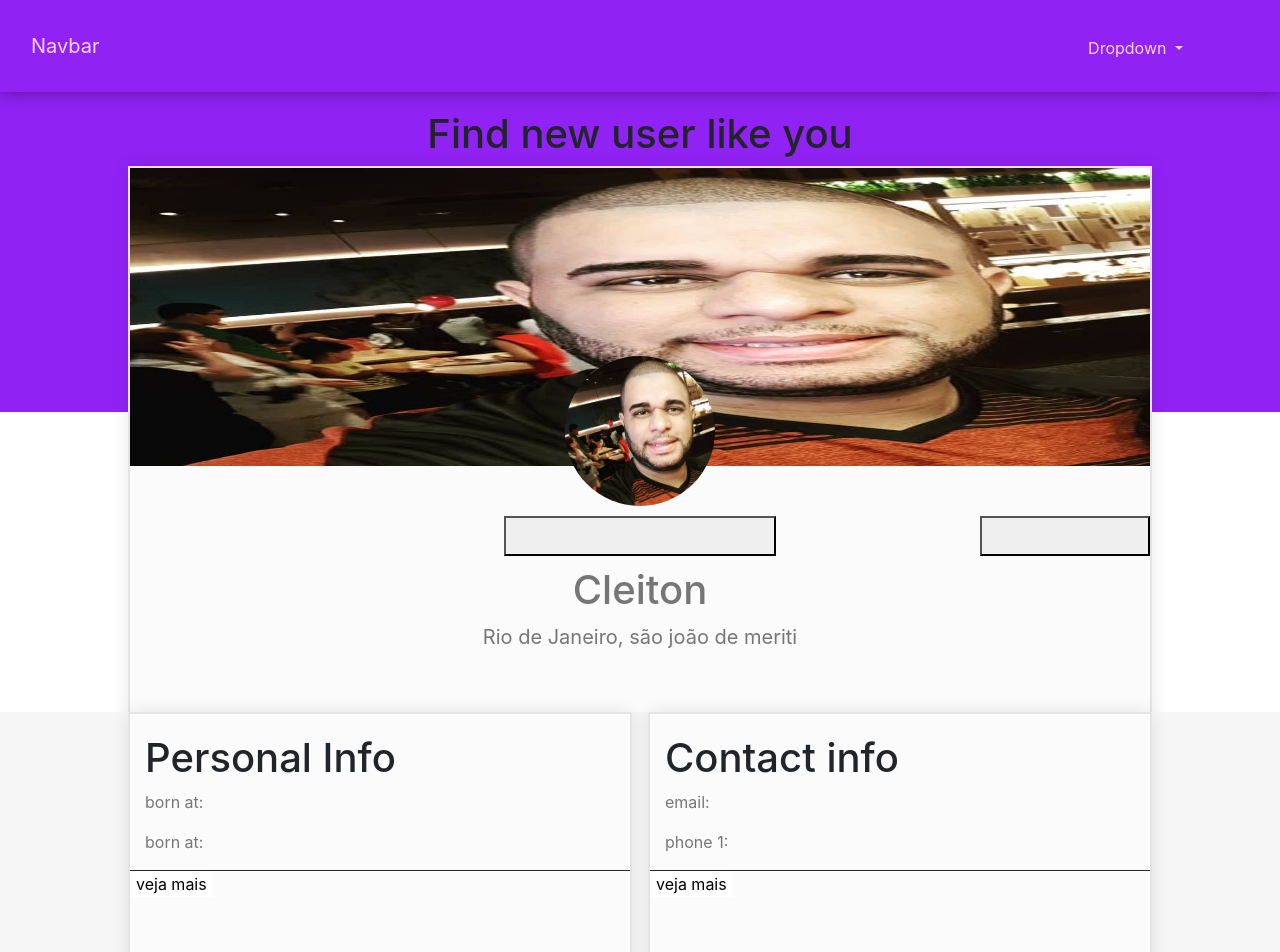
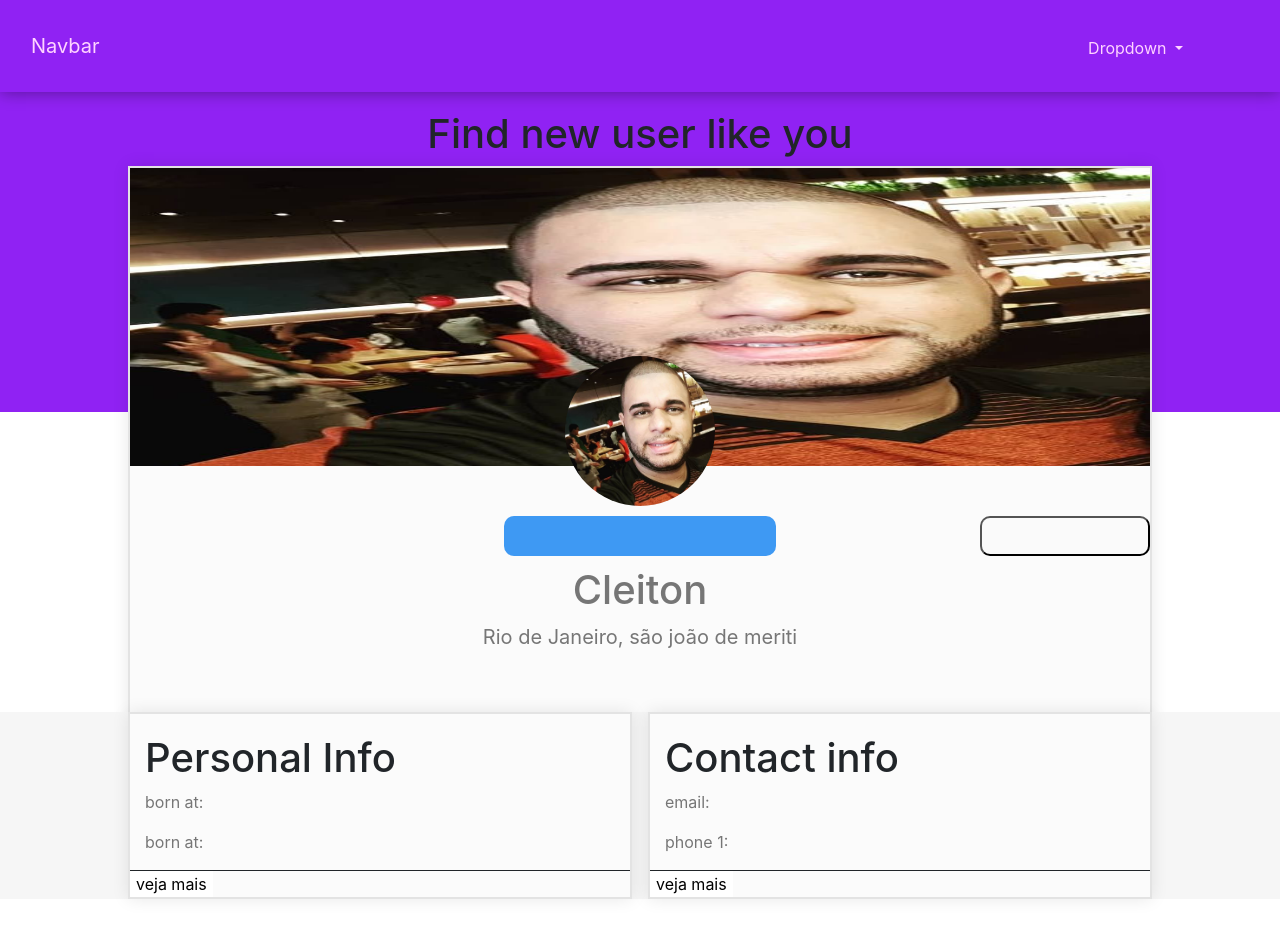
Before and after one commit to cleitonosilva/Challenge-B2W, an Angular app: page / in a window 1280 px wide. Shown: the top 952 px of the page. Built offline with nearby package versions, Linux system fonts and the light colour scheme.

Commit message:
Estilo da página

```diff
--- a/src/app/components/home/home.component.scss
+++ b/src/app/components/home/home.component.scss
@@ -1,5 +1,76 @@
-.dropdown-menu-end{
-  margin-left: -70px
+.dropdown-menu-end {
+  margin-left: -350px;
+  width: 380px;
+  @media (max-width: 560px) {
+    margin-left: -340px;
+  }
+  @media (max-width: 420px) {
+    margin-left: -260px;
+    width: 320px;
+  }
+  @media (max-width: 330px) {
+    margin-left: -243px;
+    width: 300px;
+  }
+
+.drop--title{
+  display: flex;
+  width: 100%;
+  font-size: 100%;
+  color: #9022f3;
+  font-weight: bold;
+  justify-content: space-around;
+}
+}
+.drop--box {
+  display: flex;
+  justify-content: center;
+  align-items: center;
+
+  .drop-img {
+    margin-right: 10px;
+
+    .img--circle {
+      width: 40px;
+      height: 40px;
+      border-radius: 50%;
+      overflow: hidden;
+      float: left;
+      transition: 0.3s ease;
+      background: #ffff;
+    }
+  }
+}
+
+.drop--user {
+  display: flex;
+  flex-direction: column;
+  width: 50%;
+  justify-content: center;
+  text-align: center;
+  align-items: center;
+
+  .user--title {
+    font-size: 100%;
+    margin: initial;
+  }
+
+  .user--subTitle {
+    font-size: 70%;
+    margin: initial;
+    @media (max-width: 420px) {
+      font-size: 60%
+    }
+
+  }
+}
+.drop--btn{
+  background: #e25c54;
+  margin-left: 30px;
+  color: #ffff;
+  outline: none;
+  border: none;
+
 }
 
 .nenu--box {
@@ -70,14 +141,10 @@
         justify-content: center;
         flex-direction: column;
 
-
-        .img--box{
-
+        .img--box {
           width: 100%;
           height: 100%;
         }
-
-
       }
 
       .box--bg--pic {
@@ -86,8 +153,6 @@
         display: flex;
         align-items: flex-end;
         justify-content: center;
-
-
       }
       .circulo--bg {
         width: 150px;
@@ -101,8 +166,8 @@
         margin-bottom: -40px;
       }
 
-      .img--bg{
-        width:100%;
+      .img--bg {
+        width: 100%;
         height: 100%;
       }
 
@@ -140,9 +205,21 @@
             width: 80%;
             height: 40px;
             display: flex;
+            background: #3e99f3;
+            color: #ffff;
+            border-radius:10px;
+            font-size:100%;
+            justify-content: center;
+            text-align: center;
+            margin: auto;
+            outline: none;
+            border: none;
+            align-items: center;
+            font-weight: bold;
 
             @media (max-width: 720px) {
               width: 50%;
+              margin-bottom: 10px;
             }
           }
         }
@@ -158,12 +235,23 @@
           .btn--user--two {
             width: 50%;
             height: 40px;
+            background: #fafafa;
+            color: #070707;
+            border-radius:10px;
+            font-size:100%;
+
+            text-align: center;
+
+            outline: none;
+
+            align-items: center;
+
           }
         }
       }
     }
 
-    .info--user--box{
+    .info--user--box {
       width: 100%;
       height: auto;
       margin-top: 10px;
@@ -172,7 +260,7 @@
       justify-content: center;
       flex-direction: column;
 
-        .info--user{
+      .info--user {
         color: #767676;
         margin: none;
 
@@ -180,7 +268,7 @@
           font-size: 40px;
         }
       }
-        .info--country{
+      .info--country {
         color: #767676;
         margin: none;
 
@@ -192,39 +280,33 @@
   }
 }
 
-.cards--box{
-  width:100%;
-  height: 100vh;
+.cards--box {
+  width: 100%;
+  height: 100%;
   margin-top: 300px;
   display: flex;
   justify-content: center;
   justify-items: center;
   background: #f6f6f6;
 
-
-
   @media (max-width: 504px) {
     margin-top: 340px;
   }
 
-
-  .card--user{
-    width:80%;
+  .card--user {
+    width: 80%;
     display: grid;
-    grid-template-columns: repeat(
-      2,
-      1fr
-    );
-    column-gap: 1.0rem; /* espaço entre as imagens ou os quadrados */
-
+    grid-template-columns: repeat(2, 1fr);
+    column-gap: 1rem; /* espaço entre as imagens ou os quadrados */
+    height: 50%;
     @media (max-width: 400px) {
       display: flex;
-     flex-direction:column;
+      flex-direction: column;
     }
   }
 
-  .card--personal{
-    width:100%;
+  .card--personal {
+    width: 100%;
     height: 100%;
     border-style: solid;
     border-color: rgba(0, 0, 0, 0.096);
@@ -234,7 +316,7 @@
 
     @media (max-width: 400px) {
       display: flex;
-      flex-direction:column;
+      flex-direction: column;
       border-style: solid;
       border-color: rgba(0, 0, 0, 0.096);
       border-width: 2px;
@@ -242,8 +324,8 @@
     }
   }
 
-  .card--contact{
-    width:100%;
+  .card--contact {
+    width: 100%;
     height: 100%;
     border-style: solid;
     border-color: rgba(0, 0, 0, 0.096);
@@ -251,10 +333,9 @@
     box-shadow: 0 0 1em rgba(0, 0, 0, 0.096);
     background: #fbfbfb;
 
-
     @media (max-width: 400px) {
       display: flex;
-      flex-direction:column;
+      flex-direction: column;
       margin-top: 20px;
       border-style: solid;
       border-color: rgba(0, 0, 0, 0.096);
@@ -263,7 +344,7 @@
     }
   }
 
-  .card--title{
+  .card--title {
     margin-top: 20px;
     margin-left: 15px;
 
@@ -287,21 +368,20 @@
     }
   }
 
-.personal--info{
-
-  color:#767676  ;
+  .personal--info {
+    color: #767676;
     margin-left: 15px;
+    width: 80%;
   }
 
-.personal--more{
-  width:100%;
-  border-top: 1px solid ;
+  .personal--more {
+    width: 100%;
+    border-top: 1px solid;
   }
 
-.personal--btn{
+  .personal--btn {
     border: none;
     outline: none;
     background: #fff;
   }
-
 }
```
Lines whose indentation alone changed are shown as unchanged.
